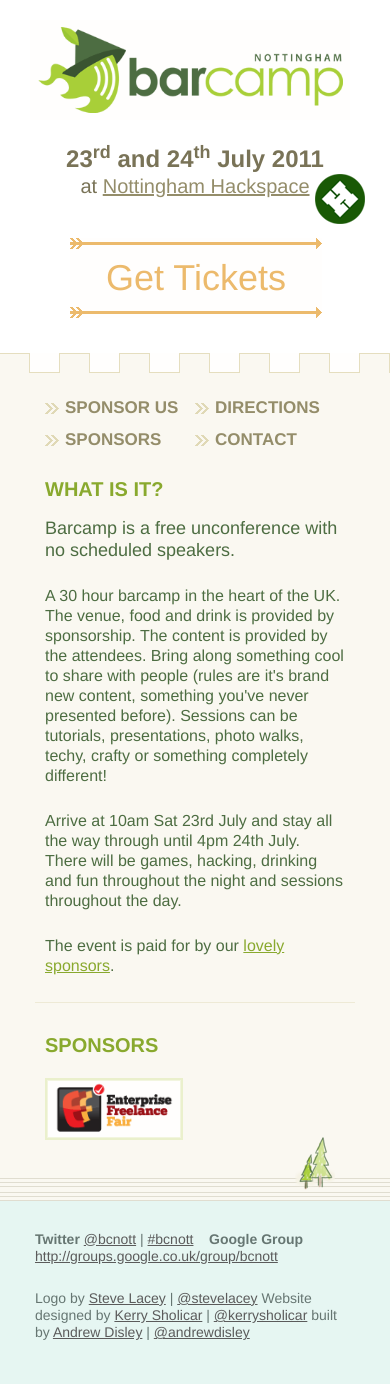
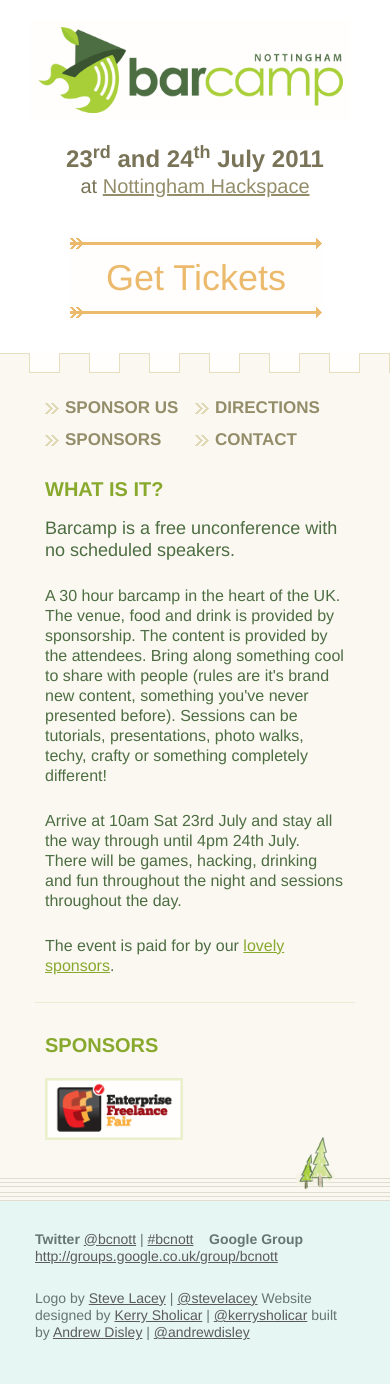
Before and after one commit to andrewdisley/barcamp-nottingham, a Jekyll site: the page built from home.html, in a window 390 px wide. Built offline with Jekyll 4.4.1, drawn with Linux system fonts in a browser that asks for light colours.

Commit message:
Hide logo on small screen version.

```diff
--- a/assets/css/screen.css
+++ b/assets/css/screen.css
@@ -163,6 +163,7 @@ article.sponsor img { border: 2px solid #EAF0CC; float: left; margin-bottom: 24p
   #Header h2 { border-bottom: 0; font-size: 18px; margin-bottom: 20px; text-align: center; }
   #Header h2 .date { display: block; font-size: 24px; }
   #Header h2 .venue { font-size: 20px; }
+  #Header h2 .venue img { display: none; }
   #Header p.tickets { margin-bottom: 35px; margin-left: 35px; position: static; }
   #NavPri { background: #FFFFFF url(../img/header.png) repeat-x 0 0; border-bottom: 0; border-top: 0; font-size: 17px; height: auto; padding-top: 40px; position: static; }
   #NavPri ul { margin: 0 auto; width: 320px; }
```
